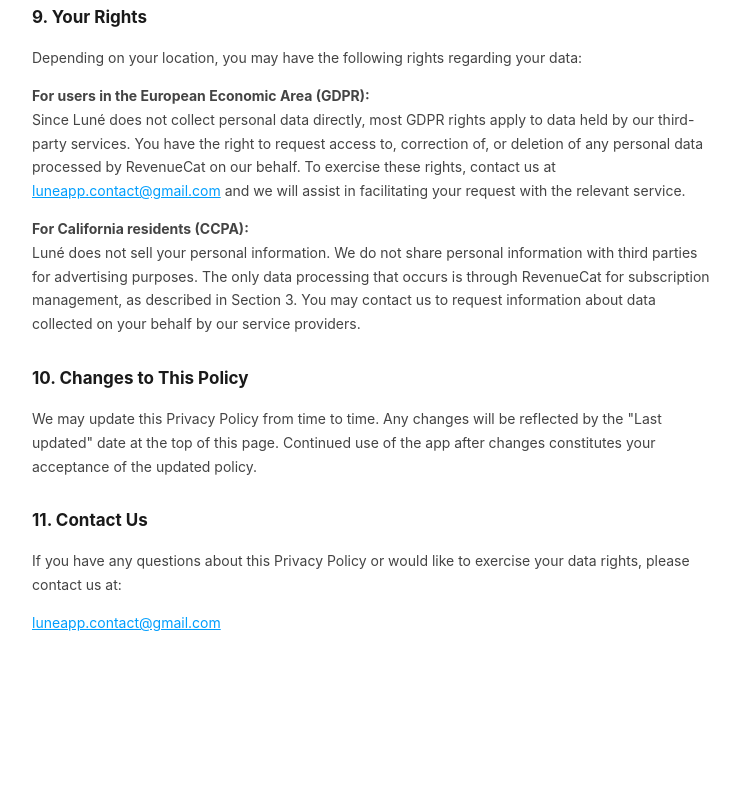
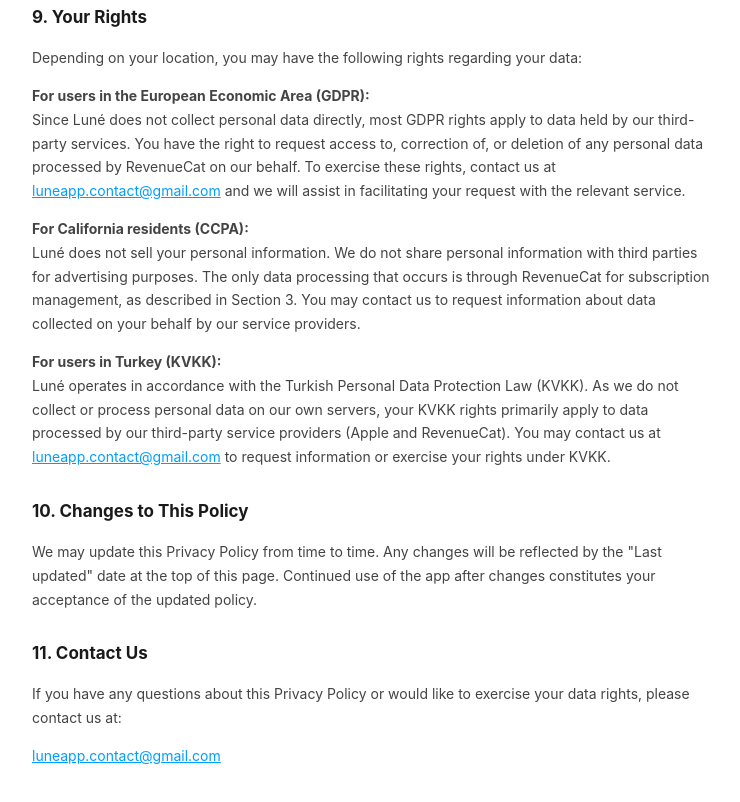
Before and after one commit to akindaskapan/lune-legal, a plain HTML site: page privacy-policy.html in a window 1280 px wide. Shown: the part 1702-2504 px from the top of the page, without its empty margins (268-1008 px from the left). Before the commit the page ends 2383 px from the top, so only its background shows below. Drawn offline with Linux system fonts and the light colour scheme.

Commit message:
Add KVKK, GDPR, CCPA sections; update email and notification details

```diff
--- a/privacy-policy.html
+++ b/privacy-policy.html
@@ -60,6 +60,9 @@
     <p><strong>For California residents (CCPA):</strong><br>
     Luné does not sell your personal information. We do not share personal information with third parties for advertising purposes. The only data processing that occurs is through RevenueCat for subscription management, as described in Section 3. You may contact us to request information about data collected on your behalf by our service providers.</p>
 
+    <p><strong>For users in Turkey (KVKK):</strong><br>
+    Luné operates in accordance with the Turkish Personal Data Protection Law (KVKK). As we do not collect or process personal data on our own servers, your KVKK rights primarily apply to data processed by our third-party service providers (Apple and RevenueCat). You may contact us at <a href="mailto:luneapp.contact@gmail.com">luneapp.contact@gmail.com</a> to request information or exercise your rights under KVKK.</p>
+
     <h2>10. Changes to This Policy</h2>
     <p>We may update this Privacy Policy from time to time. Any changes will be reflected by the "Last updated" date at the top of this page. Continued use of the app after changes constitutes your acceptance of the updated policy.</p>
 
```
